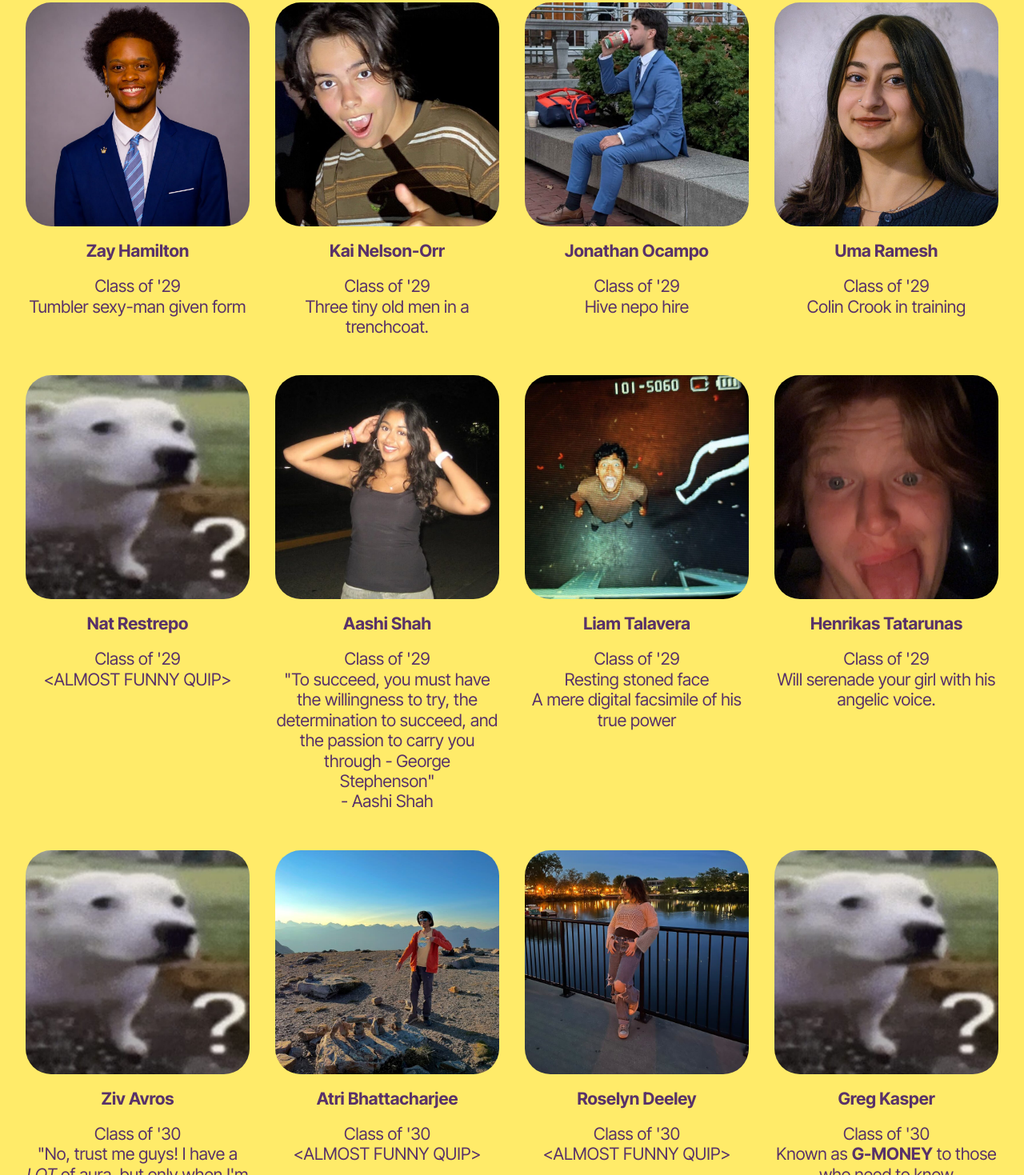
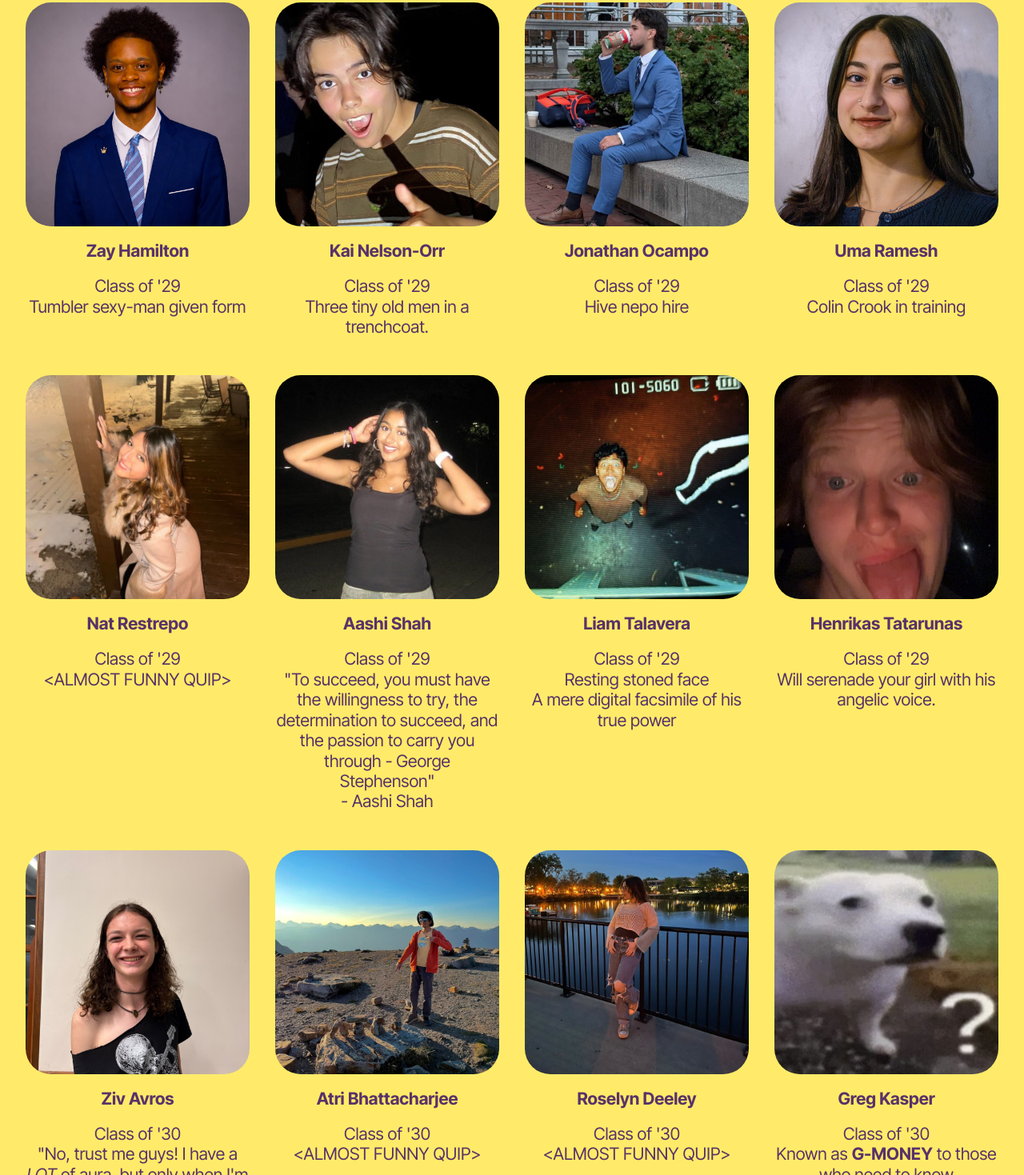
Before and after one commit to A-Sand-of-Piecy-Ham/Hive-Society-Website, a website: page public/members.html in a window 1280 px wide. Shown: the part 6358-7827 px from the top of the page at 80% size. Drawn offline with Linux system fonts and the light colour scheme; animation ran at ten frames a second.

Commit message:
attached photos for some placeholders; uploaded some default photos

```diff
--- a/public/members.html
+++ b/public/members.html
@@ -349,7 +349,7 @@
         </div><div class="item col-12 col-md-6 col-lg-3">
           <div class="item-wrapper">
             <div class="item-img">
-              <img src="assets/images/members/usman-faridi.jpg" alt="Usman Faridi" title="">
+              <img src="assets/images/members/usman-faridi.png" alt="Usman Faridi" title="">
             </div>
             <div class="align-left">
               <h3 class="item-title mt-3 mb-3 type-body"><strong>Usman Faridi</strong></h3>
@@ -439,7 +439,7 @@
         </div><div class="item col-12 col-md-6 col-lg-3">
           <div class="item-wrapper">
             <div class="item-img">
-              <img src="assets/images/portrait-placeholder.jpg" alt="Photo of Nat Restrepo coming soon" title="">
+              <img src="assets/images/members/natalia-restrepo.jpg" alt="Natalia Restrepo" title="">
             </div>
             <div class="align-left">
               <h3 class="item-title mt-3 mb-3 type-body"><strong>Nat Restrepo</strong></h3>
@@ -479,7 +479,7 @@
         </div><div class="item col-12 col-md-6 col-lg-3">
           <div class="item-wrapper">
             <div class="item-img">
-              <img src="assets/images/portrait-placeholder.jpg" alt="Photo of Ziv Avros coming soon" title="">
+              <img src="assets/images/members/ziv-avros.jpg" alt="Ziv Avros" title="">
             </div>
             <div class="align-left">
               <h3 class="item-title mt-3 mb-3 type-body"><strong>Ziv Avros</strong></h3>
@@ -539,7 +539,7 @@
         </div><div class="item col-12 col-md-6 col-lg-3">
           <div class="item-wrapper">
             <div class="item-img">
-              <img src="assets/images/portrait-placeholder.jpg" alt="Photo of Glen Romanovich coming soon" title="">
+              <img src="assets/images/members/glen-romanovich.jpg" alt="Photo of Glen Romanovich coming soon" title="">
             </div>
             <div class="align-left">
               <h3 class="item-title mt-3 mb-3 type-body"><strong>Glen Romanovich</strong></h3>
```
Also changed, not shown: public/assets/images/members/16530e14-8255-4f86-a8ef-49ee756110f7.jpg (added), public/assets/images/members/4b9bc013-9002-4e60-9b26-68558b45acd6.jpg (added), public/assets/images/members/6b8cdd75-a4ce-49c1-8328-91739488488a.jpg (added), public/assets/images/members/glen-romanovich.jpg (added), public/assets/images/members/natalia-restrepo.jpg (added), public/assets/images/members/usman-faridi-1977.jpg (renamed from public/assets/images/members/usman-faridi.jpg), public/assets/images/members/usman-faridi.png (added), public/assets/images/members/ziv-avros.jpg (added).
